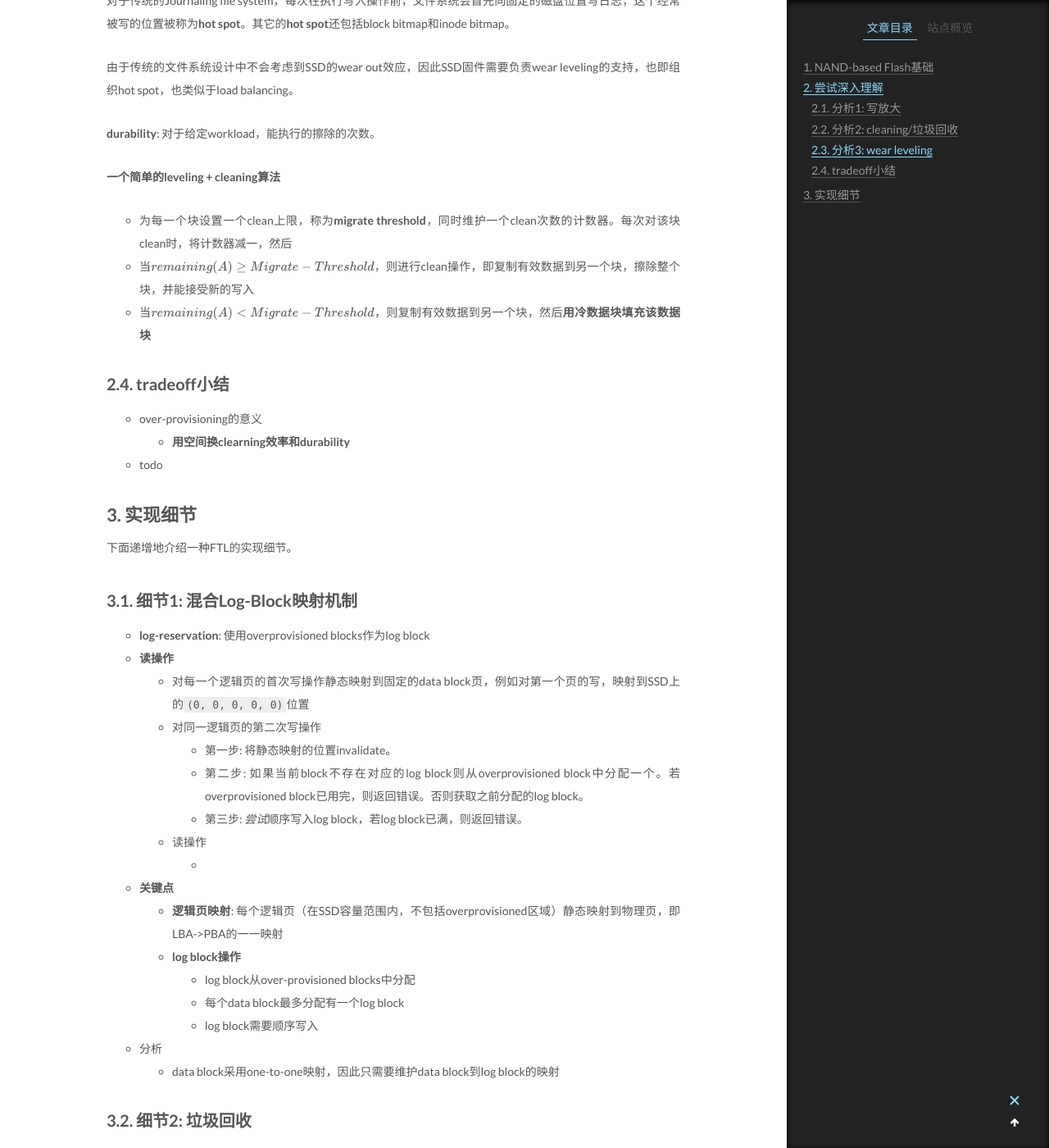
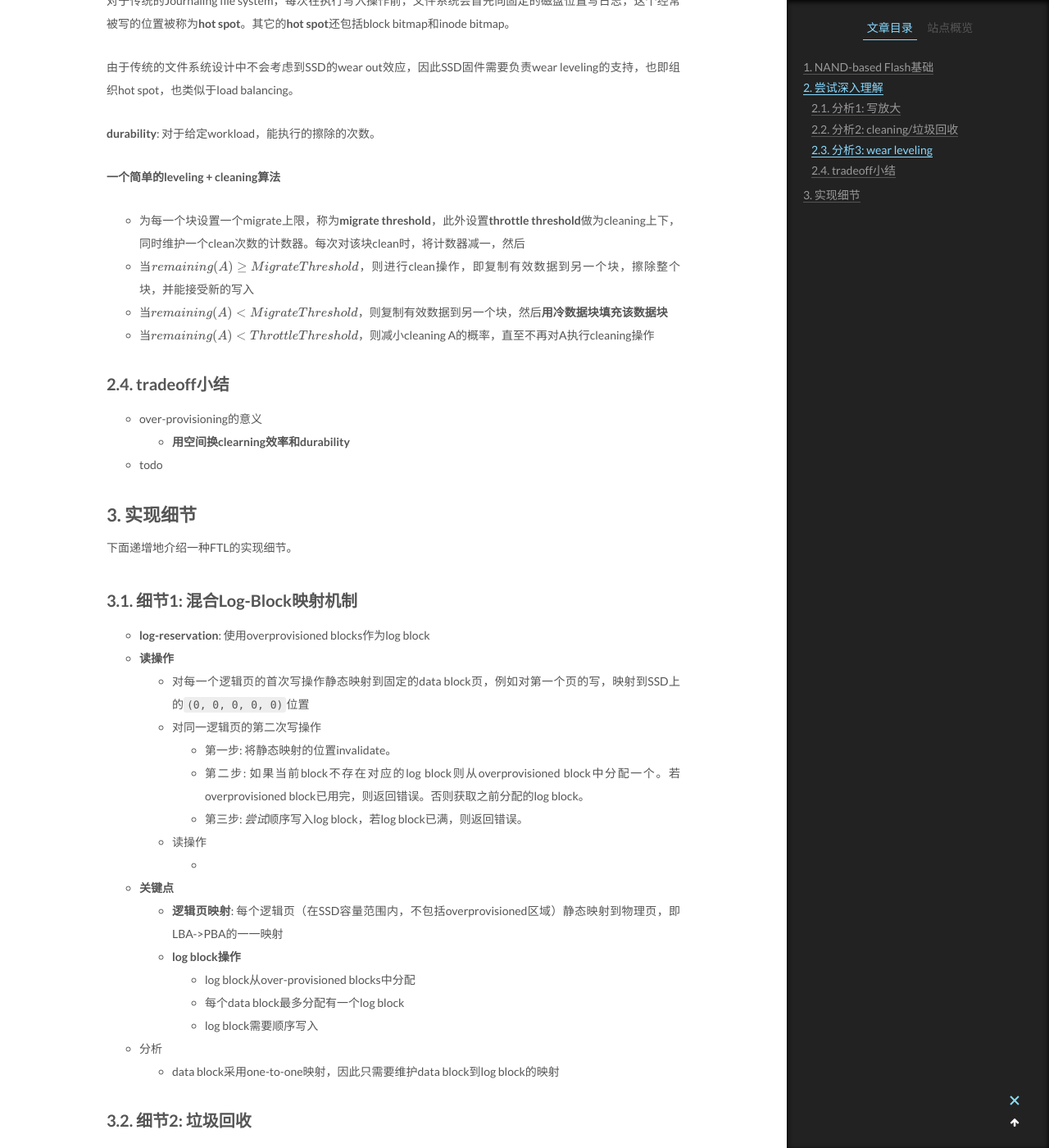
Before and after one commit to Willendless/willendless.github.io, a Jekyll site: the page built from _posts/2021-8-29-存储系统（一）.md, in a window 1280 px wide and 1400 px high, scrolled down 6968 px. Shown: the whole window at 82% size. Built offline with Jekyll 4.4.1, drawn with Linux system fonts in a browser that asks for light colours; formulas are drawn with MathJax 3; comment, search, counter and statistics services are not loaded.

Commit message:
feat: update post

```diff
--- a/_posts/2021-8-29-存储系统（一）.md
+++ b/_posts/2021-8-29-存储系统（一）.md
@@ -200,9 +200,10 @@ SSD的存储设计需要尽可能避免foreground cleaning
 
 **一个简单的leveling + cleaning算法**
 
-+ 为每一个块设置一个clean上限，称为**migrate threshold**，同时维护一个clean次数的计数器。每次对该块clean时，将计数器减一，然后
-+ 当$remaining(A) \ge Migrate-Threshold$，则进行clean操作，即复制有效数据到另一个块，擦除整个块，并能接受新的写入
-+ 当$remaining(A) \lt Migrate-Threshold$，则复制有效数据到另一个块，然后**用冷数据块填充该数据块**
++ 为每一个块设置一个migrate上限，称为**migrate threshold**，此外设置**throttle threshold**做为cleaning上下，同时维护一个clean次数的计数器。每次对该块clean时，将计数器减一，然后
++ 当$remaining(A) \ge MigrateThreshold$，则进行clean操作，即复制有效数据到另一个块，擦除整个块，并能接受新的写入
++ 当$remaining(A) \lt MigrateThreshold$，则复制有效数据到另一个块，然后**用冷数据块填充该数据块**
++ 当$remaining(A) \lt ThrottleThreshold$，则减小cleaning A的概率，直至不再对A执行cleaning操作
 
 ### 2.4. tradeoff小结
 
```
